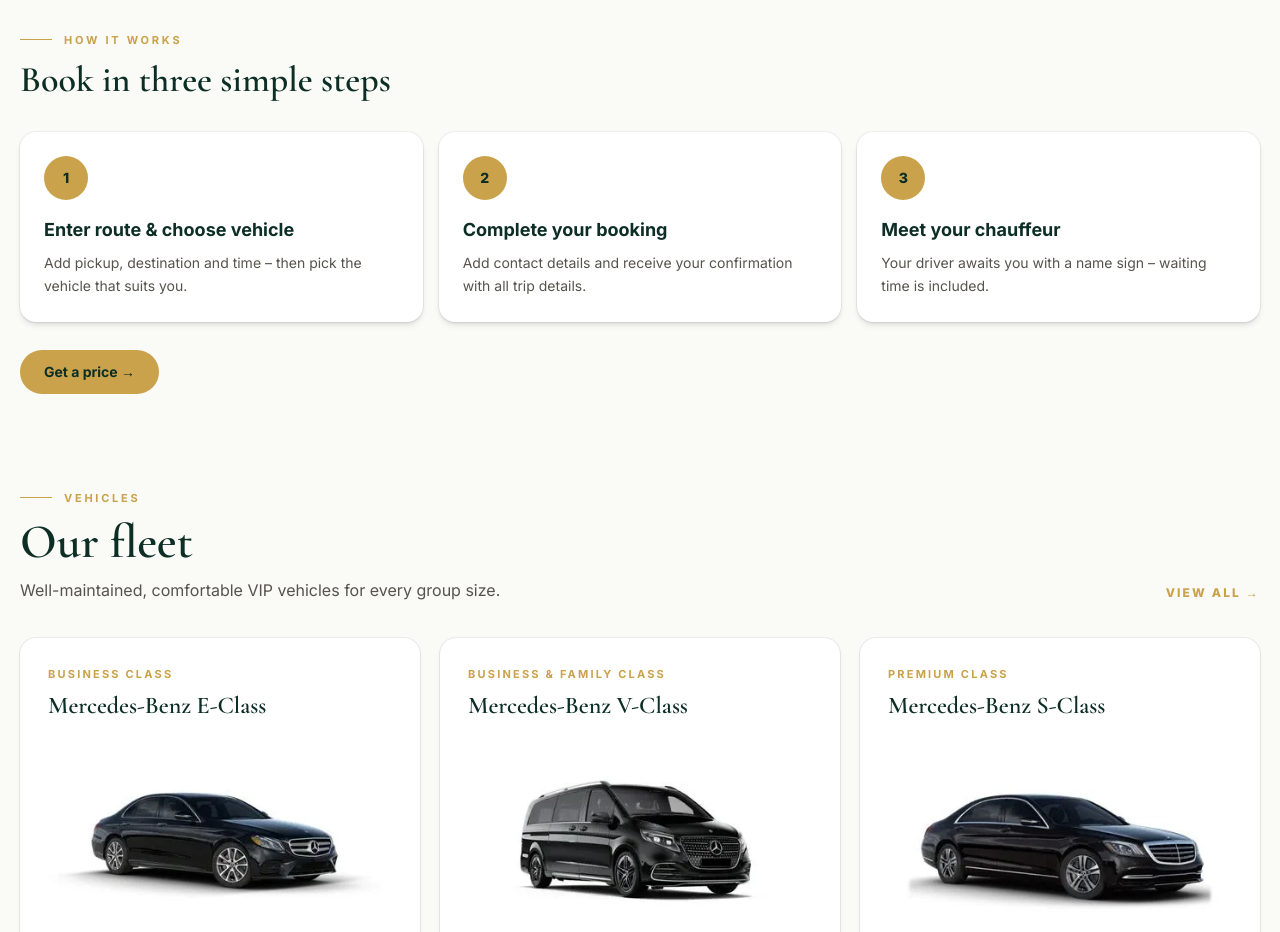
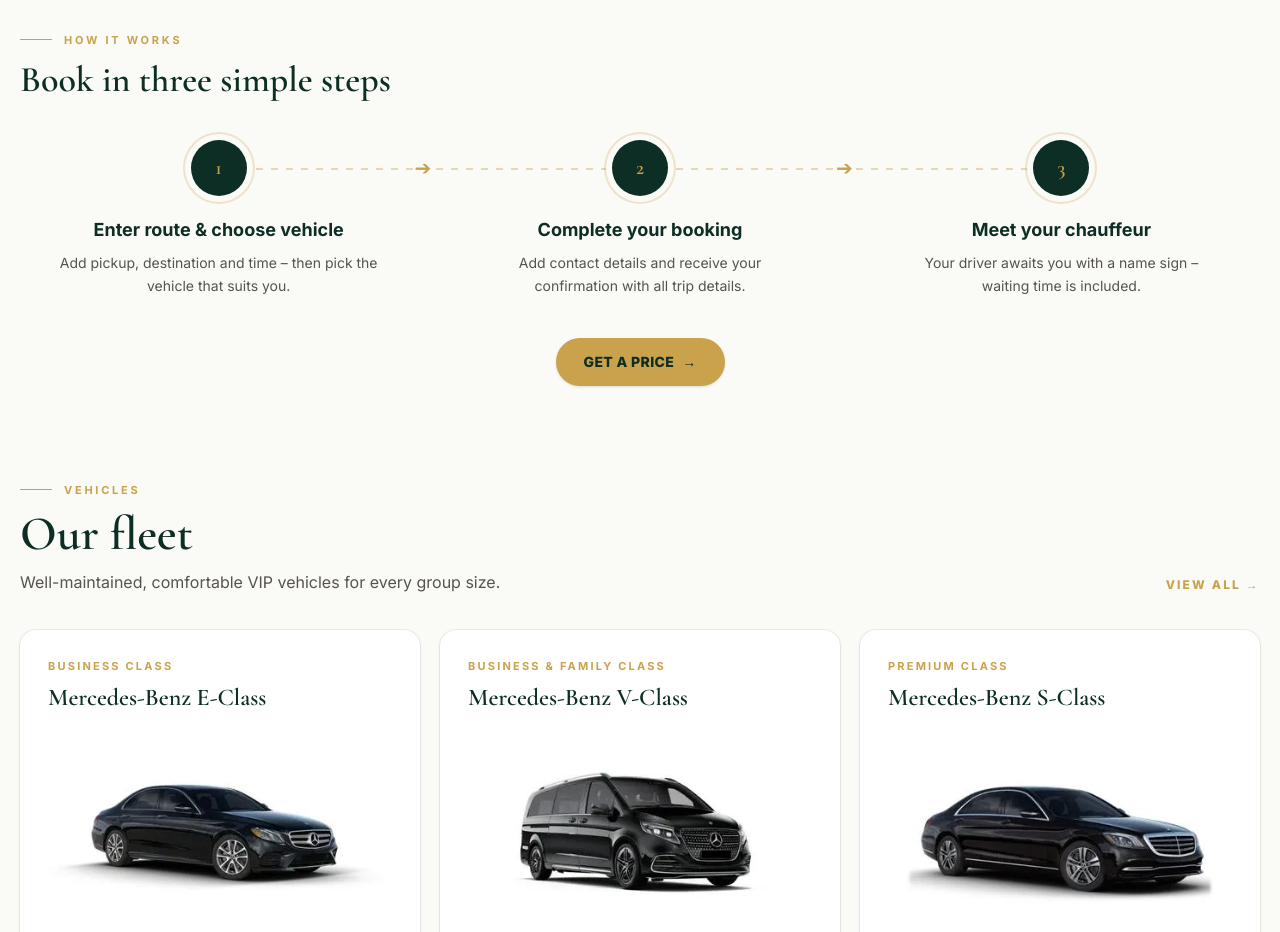
Before and after one commit to fatihemincakiroglu/AirportTransfers, a Next.js app: page /en in a window 1280 px wide. Shown: the part 1700-2632 px from the top of the page. Built offline with nearby package versions, Linux system fonts and the light colour scheme.

Commit message:
3 adim bolumu akis tasarimi

```diff
--- a/app/[lang]/home-client.tsx
+++ b/app/[lang]/home-client.tsx
@@ -169,18 +169,52 @@
       <section className="mx-auto max-w-7xl px-5 pb-16 md:pb-24">
         <Eyebrow>{X.howSec.eyebrow}</Eyebrow>
         <h2 className="font-display mt-2 text-3xl font-semibold md:text-4xl" style={{ color: C.pine }}>{X.howSec.title}</h2>
-        <div className="mt-8 grid gap-4 md:grid-cols-3">
+        {/* Adımlar — aralarında akış oku; masaüstünde yatay, mobilde dikey zincir */}
+        <ol className="relative mt-10 grid gap-8 md:grid-cols-3 md:gap-6">
+          {/* Arka plandaki kesikli bağlantı çizgisi (yalnızca masaüstü) */}
+          <span
+            aria-hidden
+            className="pointer-events-none absolute left-[16.6%] right-[16.6%] top-7 hidden md:block"
+            style={{
+              height: 2,
+              backgroundImage: `repeating-linear-gradient(90deg, ${C.gold}66 0 7px, transparent 7px 15px)`,
+            }}
+          />
           {X.howSec.steps.map(([tt, dd], i) => (
-            <div key={i} className="rounded-2xl bg-white p-6 shadow-md ring-1 ring-black/5">
-              <span className="flex h-11 w-11 items-center justify-center rounded-full text-sm font-extrabold" style={{ background: C.gold, color: C.pine }}>{i + 1}</span>
-              <h3 className="mt-4 text-lg font-bold" style={{ color: C.pine }}>{tt}</h3>
-              <p className="mt-2 text-sm leading-relaxed text-stone-600">{dd}</p>
-            </div>
+            <li key={i} className="group relative flex flex-col items-center text-center">
+              {/* Numara madalyonu */}
+              <span
+                className="font-display relative z-10 flex h-14 w-14 items-center justify-center rounded-full text-xl font-semibold transition-transform duration-300 group-hover:-translate-y-1"
+                style={{ background: C.pine, color: C.gold, boxShadow: `0 0 0 6px ${C.ivory}, 0 0 0 8px ${C.gold}44` }}
+              >
+                {i + 1}
+              </span>
+
+              <h3 className="mt-5 text-lg font-bold" style={{ color: C.pine }}>{tt}</h3>
+              <p className="mx-auto mt-2 max-w-xs text-sm leading-relaxed text-stone-600">{dd}</p>
+
+              {/* Akış oku: masaüstünde sağa, mobilde aşağı */}
+              {i < X.howSec.steps.length - 1 && (
+                <>
+                  <span
+                    aria-hidden
+                    className="absolute right-[-14px] top-7 hidden -translate-y-1/2 text-xl md:block"
+                    style={{ color: C.gold }}
+                  >
+                    ➔
+                  </span>
+                  <span aria-hidden className="mt-6 text-xl md:hidden" style={{ color: C.gold }}>↓</span>
+                </>
+              )}
+            </li>
           ))}
+        </ol>
+        <div className="mt-10 text-center">
+          <a href="#buchen" className="inline-flex items-center gap-2 rounded-full px-7 py-3.5 text-sm font-extrabold uppercase tracking-wide shadow-sm transition-all hover:-translate-y-0.5 hover:shadow-md" style={{ background: C.gold, color: C.pine }}>
+            {X.howSec.cta}
+            <span aria-hidden className="transition-transform duration-300 group-hover:translate-x-1">→</span>
+          </a>
         </div>
-        <a href="#buchen" className="mt-7 inline-flex items-center gap-2 rounded-full px-6 py-3 text-sm font-bold transition-transform hover:-translate-y-0.5" style={{ background: C.gold, color: C.pine }}>
-          {X.howSec.cta} →
-        </a>
       </section>
 
       {/* ── Fleet preview ───────────────────────────────────── */}
```
